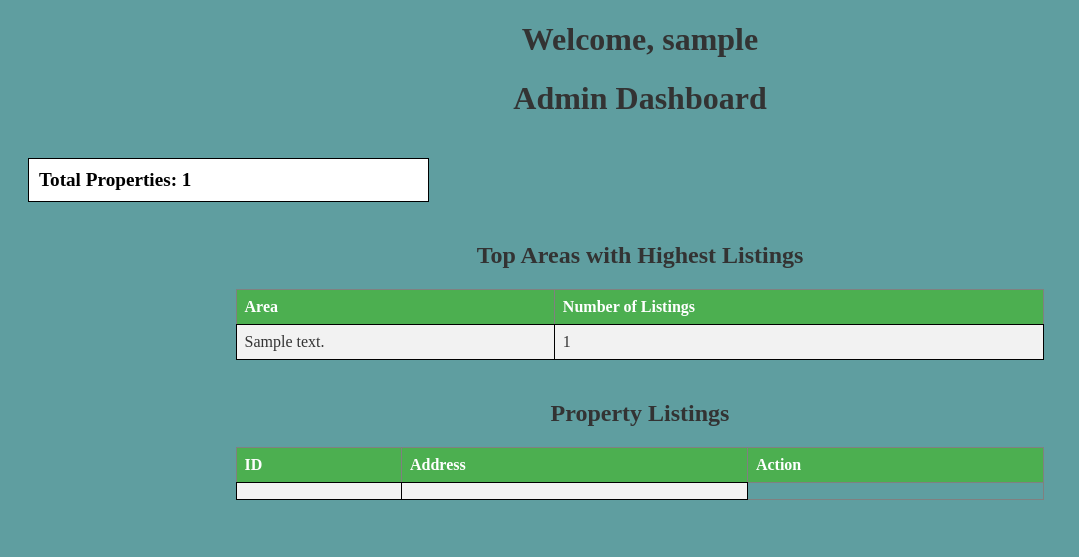
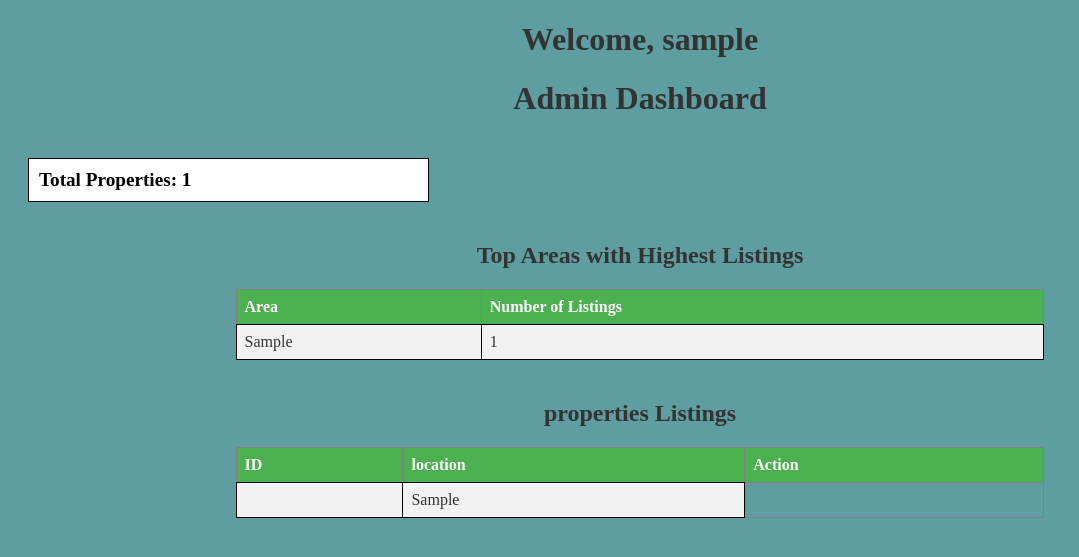
Before and after one commit to Vivianavvg/project_4, a PHP site: page /admin.php in a window 1280 px wide. Shown: the top 557 px of the page, without its empty margins (0-1079 px from the left). Run offline with PHP 8.4, Linux system fonts and the light colour scheme; the visitor is signed in with stand-in values (Sample User, id 1); tables that the repository leaves empty or names only in its code hold one stand-in row (values such as "Sample post"); data that the repository does not hold is empty.

Commit message:
edited column and table name to be correct

```diff
--- a/admin.php
+++ b/admin.php
@@ -17,18 +17,18 @@ try {
     $conn->setAttribute(PDO::ATTR_ERRMODE, PDO::ERRMODE_EXCEPTION);
 
     // Fetch total properties
-    $totalProperties = $conn->query("SELECT COUNT(*) FROM Property")->fetchColumn();
+    $totalProperties = $conn->query("SELECT COUNT(*) FROM properties")->fetchColumn();
 
     // Fetch properties
-    $propertiesStmt = $conn->prepare("SELECT * FROM Property");
+    $propertiesStmt = $conn->prepare("SELECT * FROM properties");
     $propertiesStmt->execute();
     $properties = $propertiesStmt->fetchAll(PDO::FETCH_ASSOC);
 
-    // Fetch top areas by property count
+    // Fetch top areas by properties count
     $topAreasStmt = $conn->prepare("
-        SELECT Address, COUNT(*) as total
-        FROM Property
-        GROUP BY Address
+        SELECT location, COUNT(*) as total
+        FROM properties
+        GROUP BY location
         ORDER BY total DESC
         LIMIT 5
     ");
@@ -113,26 +113,26 @@ try {
             </tr>
             <?php foreach ($topAreas as $area): ?>
                 <tr>
-                    <td><?php echo htmlspecialchars($area['Address']); ?></td>
+                    <td><?php echo htmlspecialchars($area['location']); ?></td>
                     <td><?php echo $area['total']; ?></td>
                 </tr>
             <?php endforeach; ?>
         </table>
     </section>
 
-    <!-- Property Listings Section -->
+    <!-- properties Listings Section -->
     <section class="center-content">
-        <h2>Property Listings</h2>
+        <h2>properties Listings</h2>
         <table border="1">
             <tr>
                 <th>ID</th>
-                <th>Address</th>
+                <th>location</th>
                 <th>Action</th>
             </tr>
-            <?php foreach ($properties as $property): ?>
+            <?php foreach ($properties as $properties): ?>
                 <tr>
-                    <td><?php echo htmlspecialchars($property['Property_ID']); ?></td>
-                    <td><?php echo htmlspecialchars($property['Address']); ?></td>
+                    <td><?php echo htmlspecialchars($properties['properties_ID']); ?></td>
+                    <td><?php echo htmlspecialchars($properties['location']); ?></td>
                 </tr>
             <?php endforeach; ?>
         </table>
```
